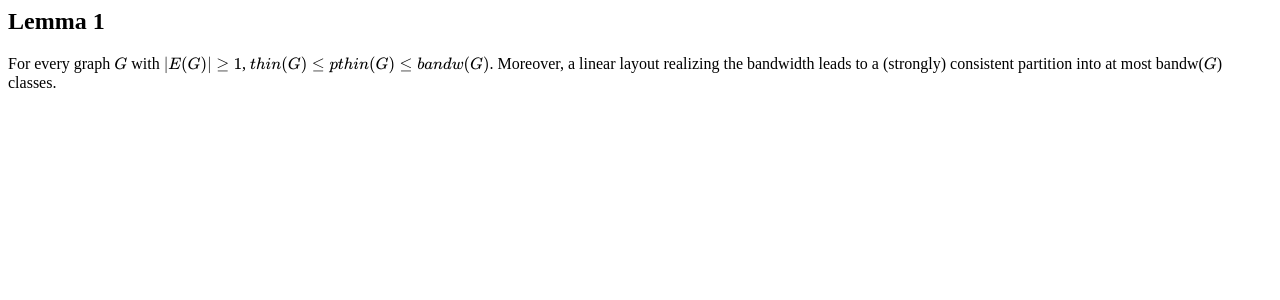
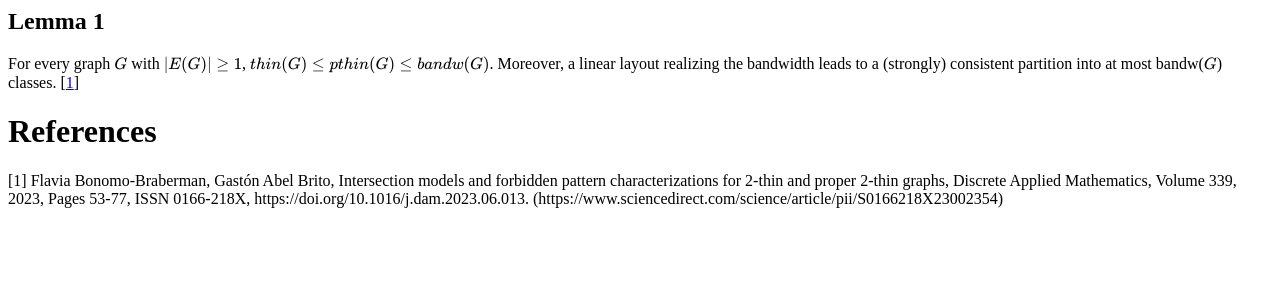
Before and after one commit to ericbrandwein/graph-thinness, a Jekyll site: the page built from index.md, in a window 1280 px wide. Shown: the top 300 px of the page. Built offline with Jekyll 4.4.1, drawn with Linux system fonts in a browser that asks for light colours; our own code applies the rules of GitHub Pages for plain Markdown files.

Commit message:
Reference for first lemma

```diff
--- a/index.md
+++ b/index.md
@@ -1,4 +1,16 @@
 ## Lemma 1
 For every graph $G$ with $|E(G)|\geq 1$, $thin(G) \leq pthin(G) \leq bandw(G)$. Moreover,
 a linear layout realizing the bandwidth leads to a (strongly) consistent partition
-into at most bandw($G$) classes.
+into at most bandw($G$) classes. \[[1](#ref-1)\]
+
+# References
+<div id="ref-1">[1] Flavia Bonomo-Braberman, Gastón Abel Brito,
+Intersection models and forbidden pattern characterizations for 2-thin and proper 2-thin graphs,
+Discrete Applied Mathematics,
+Volume 339,
+2023,
+Pages 53-77,
+ISSN 0166-218X,
+https://doi.org/10.1016/j.dam.2023.06.013.
+(https://www.sciencedirect.com/science/article/pii/S0166218X23002354)
+</div>
```
